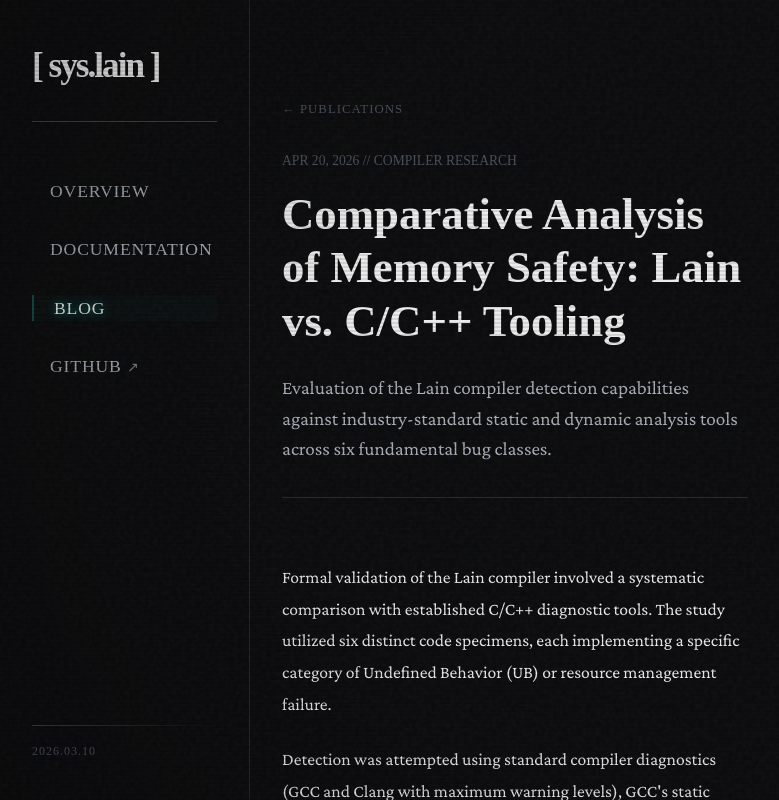
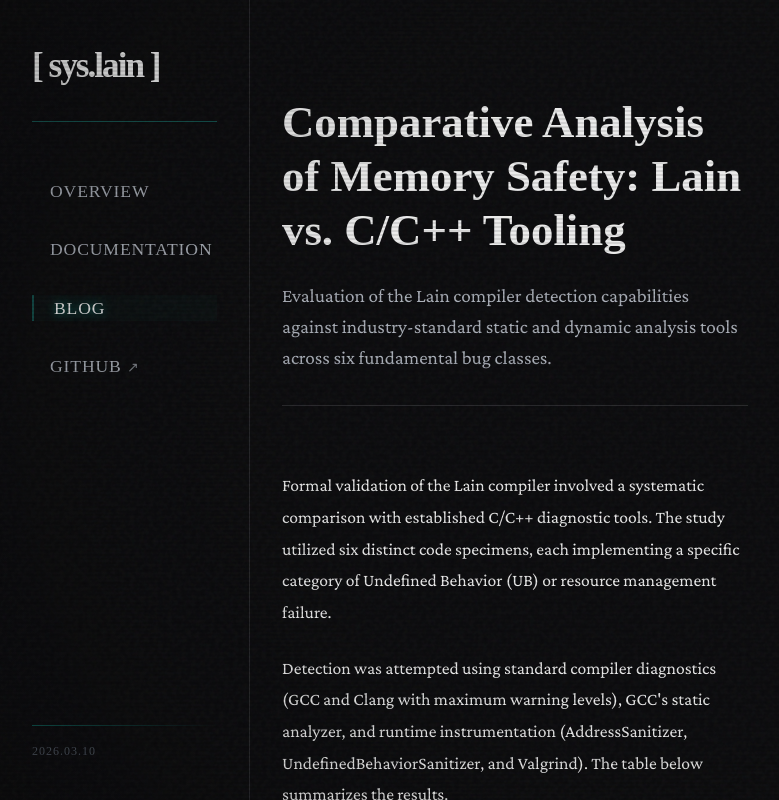
Before and after one commit to Marco-DG/lain, a Next.js app in the folder lain-website/: page /blog/empirical-results in a window 1280 px wide. Shown: the whole page, without its empty margins (0-779 px from the left). Built offline with nearby package versions, Linux system fonts and the light colour scheme.

Commit message:
Update page.tsx

```diff
--- a/lain-website/app/blog/empirical-results/page.tsx
+++ b/lain-website/app/blog/empirical-results/page.tsx
@@ -11,8 +11,6 @@ export default function EmpiricalResults() {
             <article className={styles.container}>
                 <div className={styles.inner}>
                     <header className={styles.header}>
-                        <Link href="/blog" className={styles.backLink}>← Publications</Link>
-                        <span className={styles.date}>APR 20, 2026 // COMPILER RESEARCH</span>
                         <h1 className={styles.title}>Comparative Analysis of Memory Safety: Lain vs. C/C++ Tooling</h1>
                         <p className={styles.intro}>
                             Evaluation of the Lain compiler detection capabilities against industry-standard static and dynamic analysis tools across six fundamental bug classes.
```
